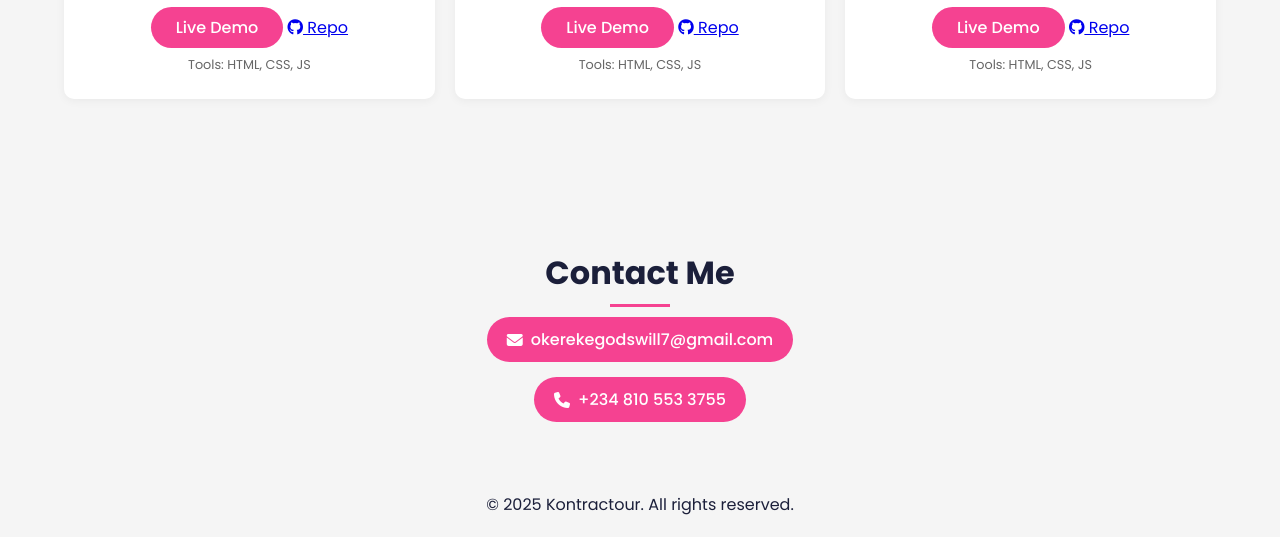
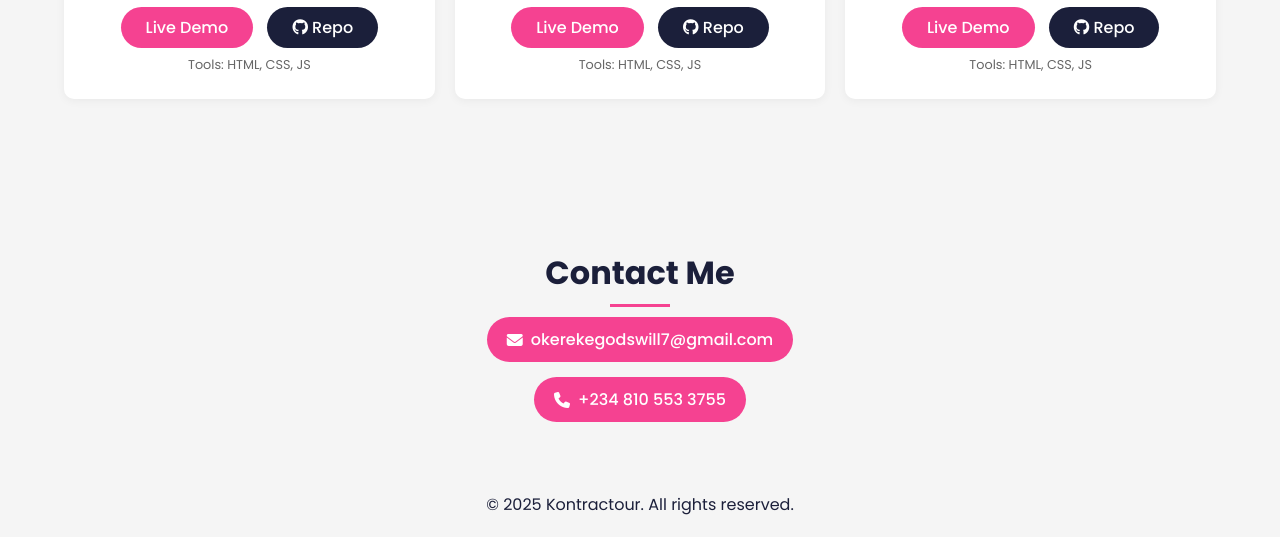
Before and after one commit to Kontractour/portfolio, a plain HTML site: page index.html in a window 1280 px wide. Shown: the part 1452-1989 px from the top of the page. Drawn offline with Linux system fonts and the light colour scheme.

Commit message:
customized the Github Repo Button

```diff
--- a/style.css
+++ b/style.css
@@ -457,6 +457,43 @@ body.dark .project-info p {
   transition: all 0.3s;
 }
 
+.project-info a.btn-demo {
+  display: inline-block;
+  padding: 8px 25px;
+  border-radius: 25px;
+  background: #f54291;
+  color: #fff;
+  text-decoration: none;
+  font-weight: 500;
+  transition: all 0.3s;
+  margin-right: 10px; /* Add spacing between buttons */
+}
+
+.project-info a.btn-repo {
+  display: inline-block;
+  padding: 8px 25px;
+  border-radius: 25px;
+  background: #1b1f3a;
+  color: #fff;
+  text-decoration: none;
+  font-weight: 500;
+  transition: all 0.3s;
+}
+
+.project-info a.btn-repo:hover {
+  background: #2c2f4a;
+  transform: translateY(-2px);
+}
+
+body.dark .project-info a.btn-repo {
+  background: #4a5568;
+  color: #f5f5f5;
+}
+
+body.dark .project-info a.btn-repo:hover {
+  background: #5a6578;
+}
+
 .project-info a.btn-demo:hover {
   background: #ff77b3;
   transform: translateY(-2px);
```
